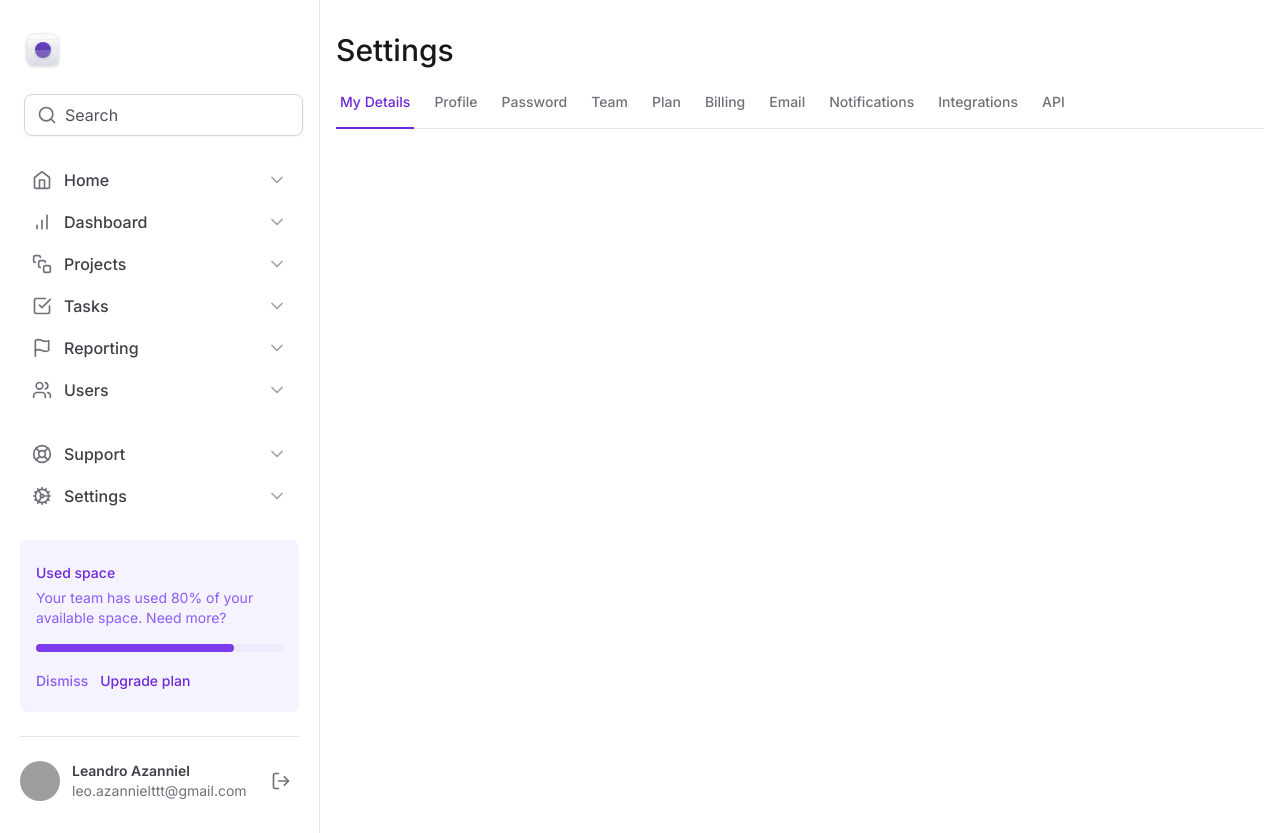
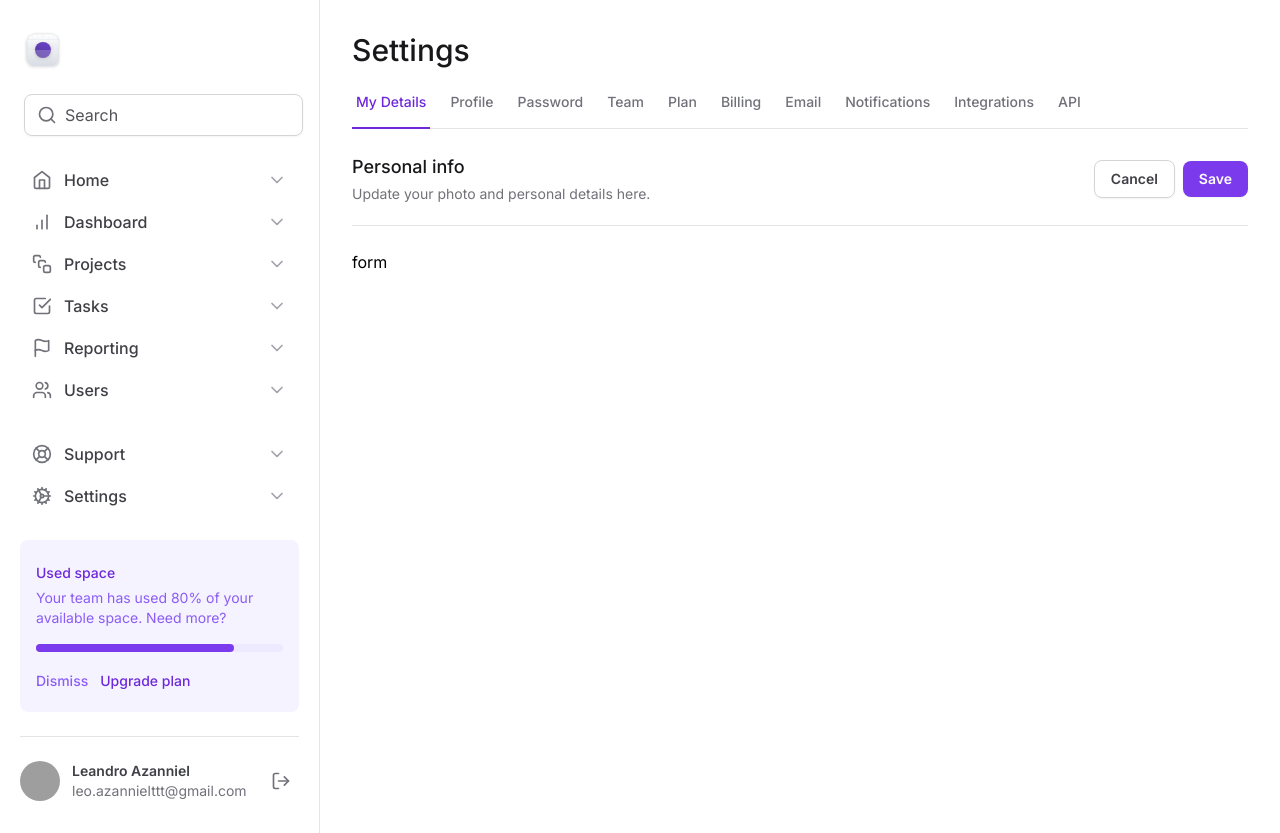
Before and after one commit to Azanniel/tailwind-next, a Next.js app: page / in a window 1280 px wide. Built offline with nearby package versions, Linux system fonts and the light colour scheme; grey boxes are pictures that could not be loaded.

Commit message:
✨ create form header

```diff
--- a/src/app/layout.tsx
+++ b/src/app/layout.tsx
@@ -22,7 +22,7 @@
         <div className="grid min-h-screen grid-cols-app">
           <Sidebar />
 
-          <main className="px-4 pb-12 pt-8">{children}</main>
+          <main className="px-8 pb-12 pt-8">{children}</main>
         </div>
       </body>
     </html>
--- a/src/app/page.tsx
+++ b/src/app/page.tsx
@@ -6,6 +6,38 @@
       <h1 className="text-3xl font-medium text-zinc-900">Settings</h1>
 
       <SettingsTabs />
+
+      <div className="mt-6 flex flex-col">
+        <div className="flex items-center justify-between border-b border-zinc-200 pb-5">
+          <div className="space-y-1">
+            <h2 className="text-lg font-medium text-zinc-900">Personal info</h2>
+            <span className="text-sm text-zinc-500">
+              Update your photo and personal details here.
+            </span>
+          </div>
+
+          <div className="flex items-center gap-2">
+            <button
+              type="button"
+              className="rounded-lg border border-zinc-300 px-4 py-2 text-sm font-semibold text-zinc-700 shadow-sm hover:bg-zinc-50"
+            >
+              Cancel
+            </button>
+
+            <button
+              type="submit"
+              form="settings"
+              className="rounded-lg bg-violet-600 px-4 py-2 text-sm font-semibold text-white shadow-sm hover:bg-violet-700"
+            >
+              Save
+            </button>
+          </div>
+        </div>
+
+        <form id="settings" action="" className="mt-6 flex w-full flex-col">
+          form
+        </form>
+      </div>
     </>
   )
 }
```
